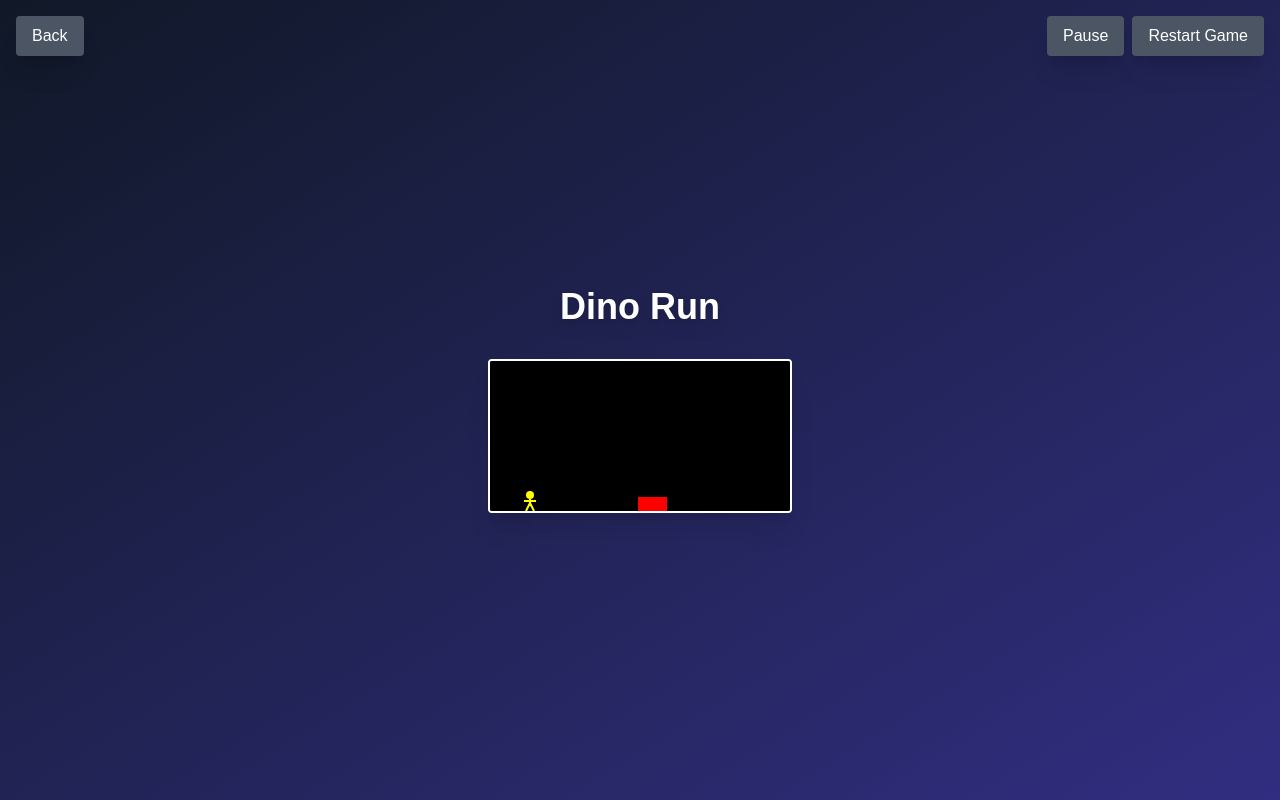
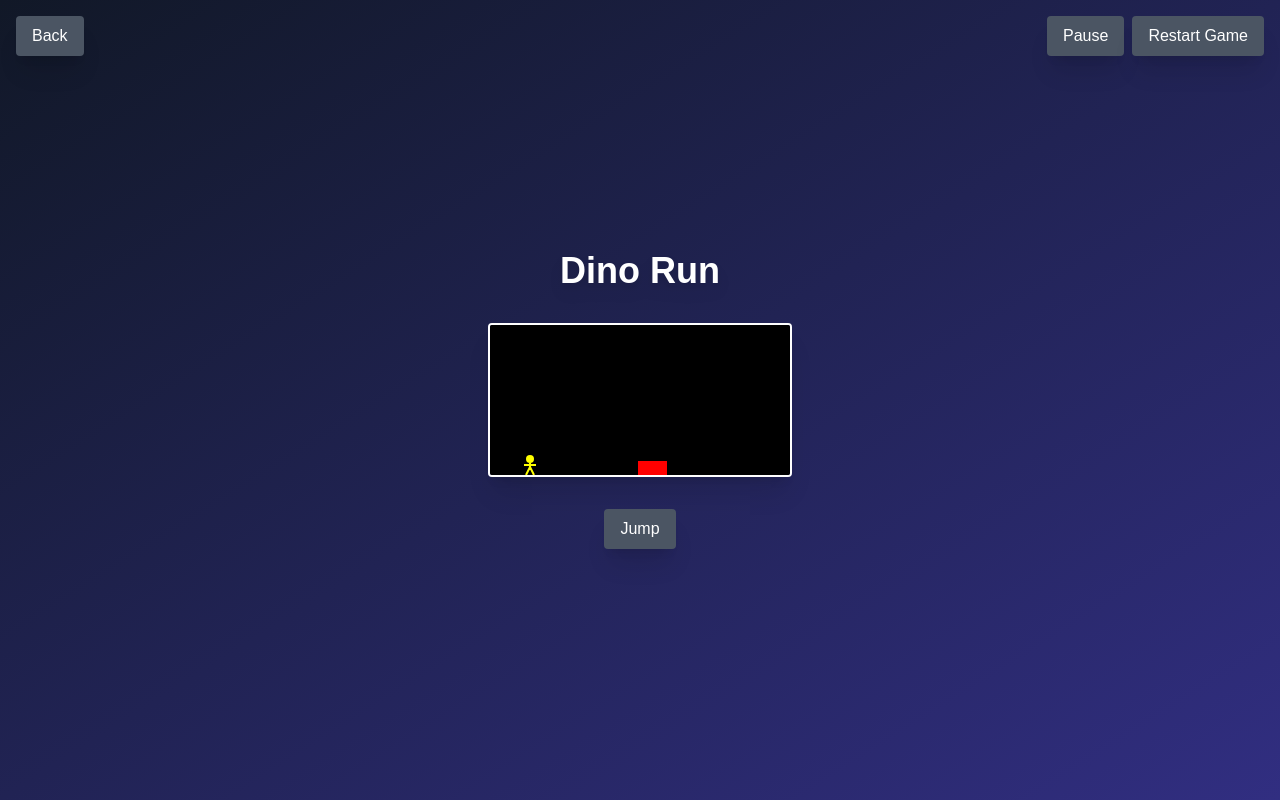
Before and after one commit to skymlr/game-center, a Next.js app: page /games/dino in a window 1280 px wide. Built offline with nearby package versions, Linux system fonts and the light colour scheme.

Commit message:
Added jump button

```diff
--- a/app/games/dino/page.tsx
+++ b/app/games/dino/page.tsx
@@ -211,6 +211,9 @@ export default function DinoGame() {
       </div>
       <h2 className="text-4xl font-extrabold text-white drop-shadow-lg mb-8">Dino Run</h2>
       <canvas ref={canvasRef} width={CANVAS_WIDTH} height={CANVAS_HEIGHT} className="border-2 border-white shadow-xl rounded" />
+      <button onClick={jump} className="bg-gray-600 hover:bg-gray-700 transition-all duration-300 text-white mt-8 px-4 py-2 rounded shadow-xl">
+        Jump
+      </button>
     </div>
   );
 }
```
